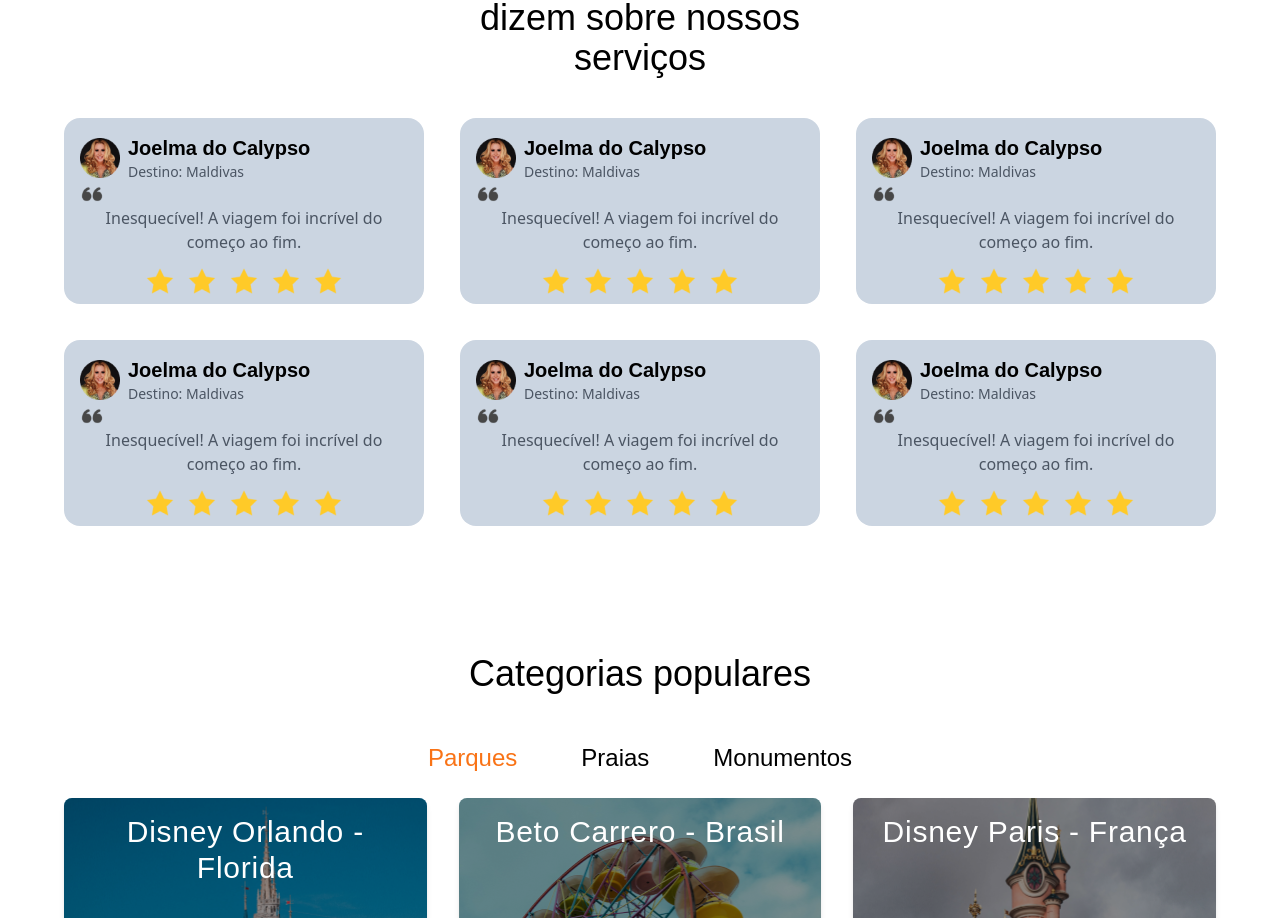
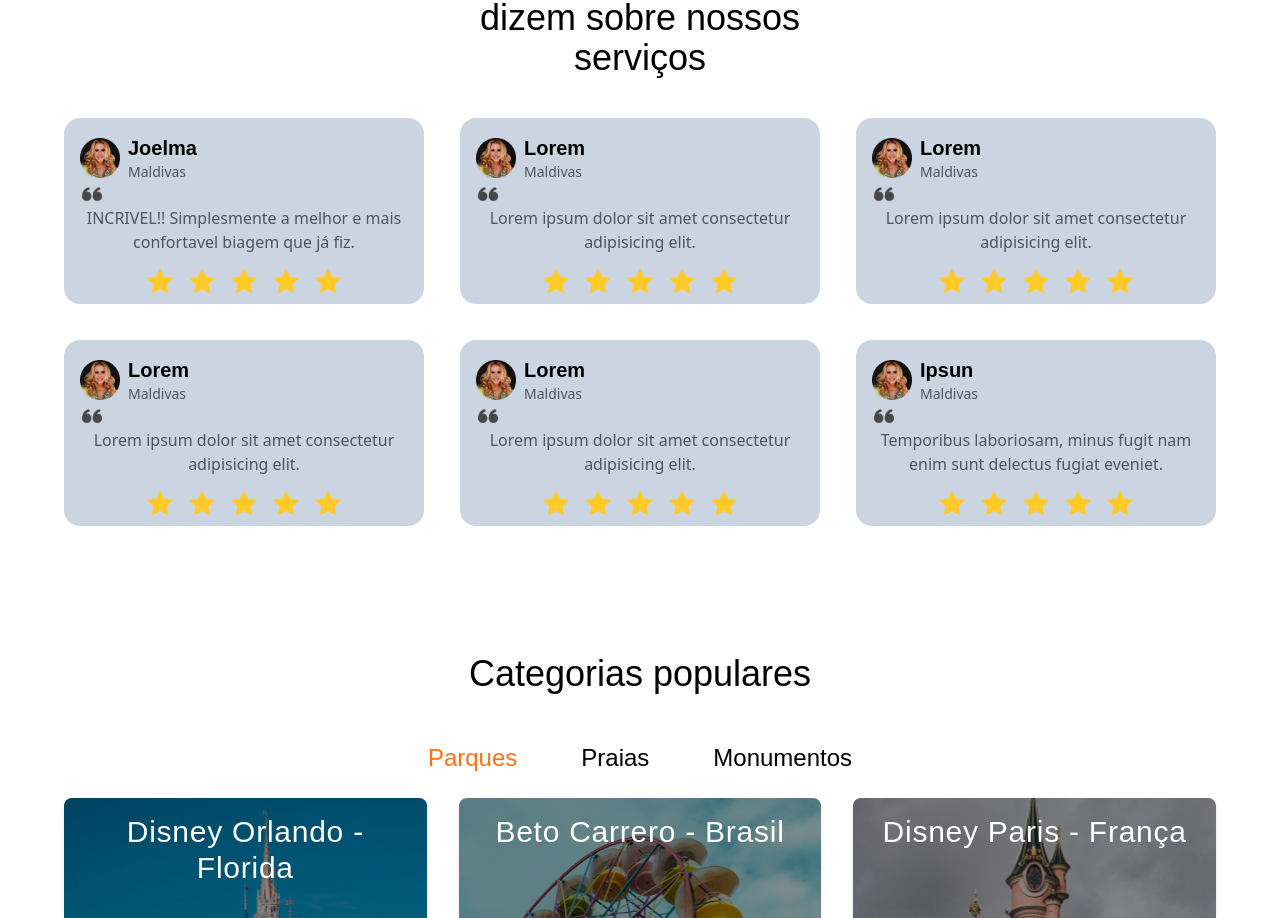
Before and after one commit to RicSilva9/Turismo, a React (Create React App) app in the folder thynk-travel/: page / in a window 1280 px wide. Shown: the part 1311-2229 px from the top of the page. Built offline with nearby package versions, Linux system fonts and the light colour scheme.

Commit message:
refactor: Substituiu o componente externo ComentarioDepoimentos pelo componente local Comentario no componente Depoimentos

```diff
--- a/thynk-travel/src/components/ComentarioDepoimentos/index.jsx
+++ /dev/null
@@ -1,38 +0,0 @@
-export default function ComentarioDepoimentos() {
-  return (
-    <div className="rounded-2xl pt-4 px-4 pb-2 bg-slate-300">
-      <div className="flex items-center gap-2">
-        <img
-          src={`${process.env.PUBLIC_URL}/img/depoimentos/profile-img-comentario1.png`}
-          alt="avatar do autor"
-          className="lg:h-10 md:h-12"
-        />
-        <div>
-          <h2 className="lg:text-xl md:text-lg font-bold fjalla tracking-normal leading-tight">
-            Joelma do Calypso
-          </h2>
-          <p className="text-gray-600 lg:text-sm md:text-xs">Destino: Maldivas</p>
-        </div>
-      </div>
-      <div>
-        <img
-          src={`${process.env.PUBLIC_URL}/img/depoimentos/icon8.png`}
-          alt="icon"
-          className="lg:h-6 md:h-5"
-        />
-        <p className="text-gray-600 text-center lg:text-base md:text-sm leading-tight">
-          Inesquecível! A viagem foi incrível do começo ao fim.
-        </p>
-        <div className="flex justify-center items-center gap-3 lg:mt-3 md:mt-1">
-          {[...Array(5)].map((_, i) => (
-            <img
-              key={i}
-              src={`${process.env.PUBLIC_URL}/img/depoimentos/icon7.png`}
-              alt="icon"
-            />
-          ))}
-        </div>
-      </div>
-    </div>
-  );
-}
--- a/thynk-travel/src/components/Depoimentos/index.jsx
+++ b/thynk-travel/src/components/Depoimentos/index.jsx
@@ -1,7 +1,34 @@
 import Slider from 'react-slick';
 import 'slick-carousel/slick/slick.css';
 import 'slick-carousel/slick/slick-theme.css';
-import ComentarioDepoimentos from '../ComentarioDepoimentos';
+
+const Comentario = (props) => {
+  return(
+    <div className="rounded-2xl pt-4 px-4 pb-2 bg-slate-300">
+      <div className="flex items-center gap-2">
+        <img src={`${process.env.PUBLIC_URL}/img/depoimentos/profile-img-comentario1.png`} alt="avatar do autor"
+          className="lg:h-10 md:h-12" />
+        <div>
+          <h2 className="lg:text-xl md:text-lg font-bold fjalla tracking-normal leading-tight">
+            {props.autor}
+          </h2>
+          <p className="text-gray-600 lg:text-sm md:text-xs">{props.destino}</p>
+        </div>
+      </div>
+      <div>
+        <img src={`${process.env.PUBLIC_URL}/img/depoimentos/icon8.png`} alt="icon" className="lg:h-6 md:h-5" />
+        <p className="text-gray-600 text-center lg:text-base md:text-sm leading-tight">
+          {props.comentario}
+        </p>
+        <div className="flex justify-center items-center gap-3 lg:mt-3 md:mt-1">
+          {[...Array(5)].map((_, i) => (
+            <img key={i} src={`${process.env.PUBLIC_URL}/img/depoimentos/icon7.png`} alt="icon" />
+          ))}
+        </div>
+      </div>
+    </div>
+  )
+}
 
 export default function Depoimentos() {
   const content = [
@@ -75,9 +102,12 @@ export default function Depoimentos() {
           </Slider>
         </div>
         <div className="grid lg:grid-cols-3 gap-9 sm:grid-cols-2 max-sm:hidden lg:px-16 md:px-8 px-0">
-          {[...Array(6)].map((_, i) => (
-            <ComentarioDepoimentos key={i} />
-          ))}
+          <Comentario autor='Joelma' destino='Maldivas' comentario='INCRIVEL!! Simplesmente a melhor e mais confortavel biagem que já fiz.' />
+          <Comentario autor='Lorem' destino='Maldivas' comentario='Lorem ipsum dolor sit amet consectetur adipisicing elit.' />
+          <Comentario autor='Lorem' destino='Maldivas' comentario='Lorem ipsum dolor sit amet consectetur adipisicing elit.' />
+          <Comentario autor='Lorem' destino='Maldivas' comentario='Lorem ipsum dolor sit amet consectetur adipisicing elit.' />
+          <Comentario autor='Lorem' destino='Maldivas' comentario='Lorem ipsum dolor sit amet consectetur adipisicing elit.' />
+          <Comentario autor='Ipsun' destino='Maldivas' comentario='Temporibus laboriosam, minus fugit nam enim sunt delectus fugiat eveniet.' />
         </div>
       </div>
     </section>
--- a/thynk-travel/src/components/Destinos/index.jsx
+++ b/thynk-travel/src/components/Destinos/index.jsx
@@ -2,6 +2,12 @@ import React from 'react';
 import Slider from 'react-slick';
 import 'slick-carousel/slick/slick.css';
 import 'slick-carousel/slick/slick-theme.css';
+
+const TopDestinos = (props) => {
+  return(
+    <li className="lg:ms-10 fjalla tracking-normal leading-tight text-lg md:ms-4 max-md:text-base cursor-default max-md:ms-5">{props.name}</li>
+  )
+}
 
 export default function Destino() {
   const images = [
@@ -44,15 +50,15 @@ export default function Destino() {
           <h2 className="text-3xl sm:text-4xl w-3/4 fjalla tracking-normal leading-tight hover:cursor-default text-orange-500 text-center max-lg:w-full cursor-default">Destinos mais procurados</h2>
           <ul className="flex flex-wrap justify-center mt-3 w-3/4 px-10 max-lg:w-full max-md:px-5">
             <li className="border-b-2 border-orange-500 fjalla tracking-normal leading-tight text-lg max-md:ms-4 max-md:text-base cursor-default">China</li>
-            <li className="lg:ms-10 fjalla tracking-normal leading-tight text-lg md:ms-4 max-md:text-base cursor-default max-md:ms-5">Moscow</li>
-            <li className="lg:ms-10 fjalla tracking-normal leading-tight text-lg md:ms-4 max-md:text-base cursor-default max-md:ms-3">Nova York</li>
-            <li className="lg:ms-10 fjalla tracking-normal leading-tight text-lg md:ms-4 max-md:text-base cursor-default max-md:ms-3">Tokyo</li>
-            <li className="lg:ms-10 fjalla tracking-normal leading-tight text-lg md:ms-4 max-md:text-base cursor-default max-md:ms-3">Alaska</li>
-            <li className="lg:ms-10 fjalla tracking-normal leading-tight text-lg md:ms-4 max-md:text-base cursor-default max-md:ms-3">Paris</li>
-            <li className="lg:ms-10 fjalla tracking-normal leading-tight text-lg md:ms-4 max-md:text-base cursor-default max-md:ms-3">Suiça</li>
-            <li className="lg:ms-10 fjalla tracking-normal leading-tight text-lg md:ms-4 max-md:text-base cursor-default max-md:ms-3">Sidney</li>
-            <li className="lg:ms-10 fjalla tracking-normal leading-tight text-lg md:ms-4 max-md:text-base cursor-default max-md:ms-3">Rio de Janeiro</li>
-            <li className="lg:ms-10 fjalla tracking-normal leading-tight text-lg md:ms-4 max-md:text-base cursor-default max-md:ms-3">Santiago</li>
+            <TopDestinos name='Moscow'/>
+            <TopDestinos name='Nova York'/>
+            <TopDestinos name='Tokyo'/>
+            <TopDestinos name='Alaska'/>
+            <TopDestinos name='Paris'/>
+            <TopDestinos name='Suiça'/>
+            <TopDestinos name='Sidney'/>
+            <TopDestinos name='Rio de Janeiro'/>
+            <TopDestinos name='Santiago'/>
           </ul>
         </div>
       </section>
```
